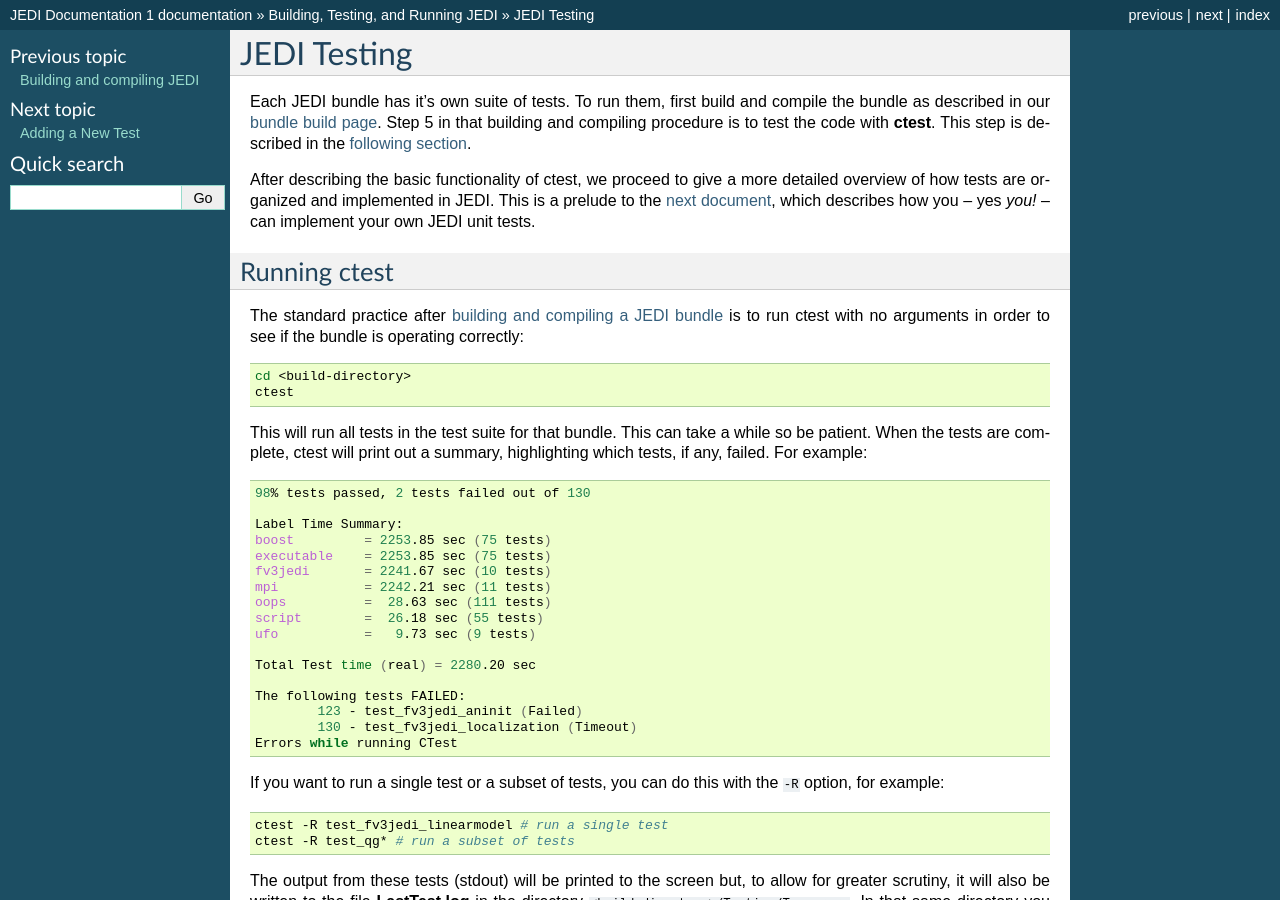
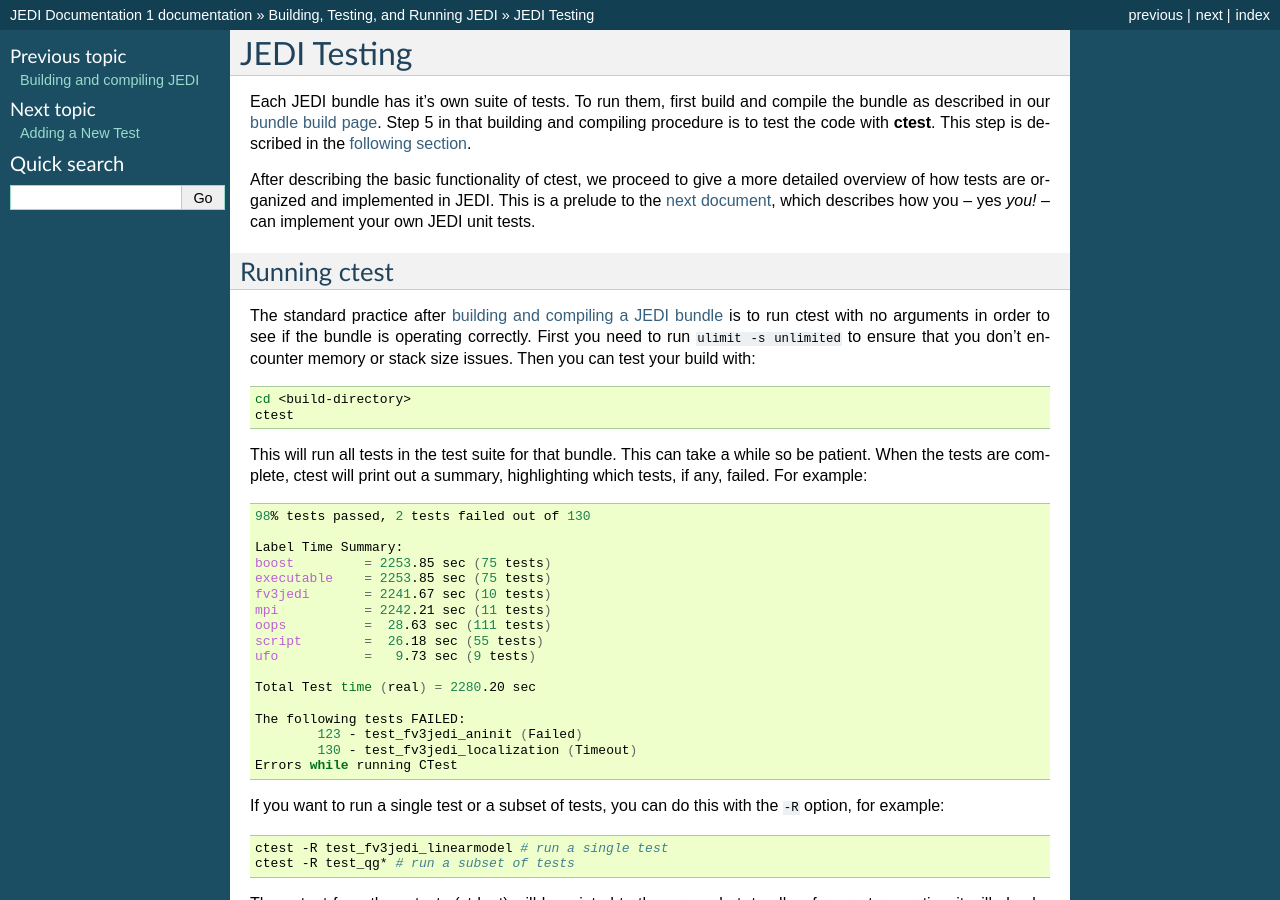
Before and after one commit to JCSDA/jedi-docs, a Sphinx documentation site: the page built from docs/developer/building_and_testing/unit_testing.rst, in a window 1280 px wide and 900 px high. Built offline with Sphinx 7.4.7, drawn with Linux system fonts in a browser that asks for light colours.

Commit message:
Adding ulimit -s unlimited to instructions for ctest

```diff
--- a/docs/developer/building_and_testing/unit_testing.rst
+++ b/docs/developer/building_and_testing/unit_testing.rst
@@ -10,7 +10,8 @@
 Running ctest
 -------------
 
-The standard practice after :doc:`building and compiling a JEDI bundle <building_jedi>` is to run ctest with no arguments in order to see if the bundle is operating correctly:
+The standard practice after :doc:`building and compiling a JEDI bundle <building_jedi>` is to run ctest with no arguments in order to see if the bundle is operating correctly.
+First you need to run :code:`ulimit -s unlimited` to ensure that you don't encounter memory or stack size issues. Then you can test your build with:
 
 .. code:: bash
 
```
